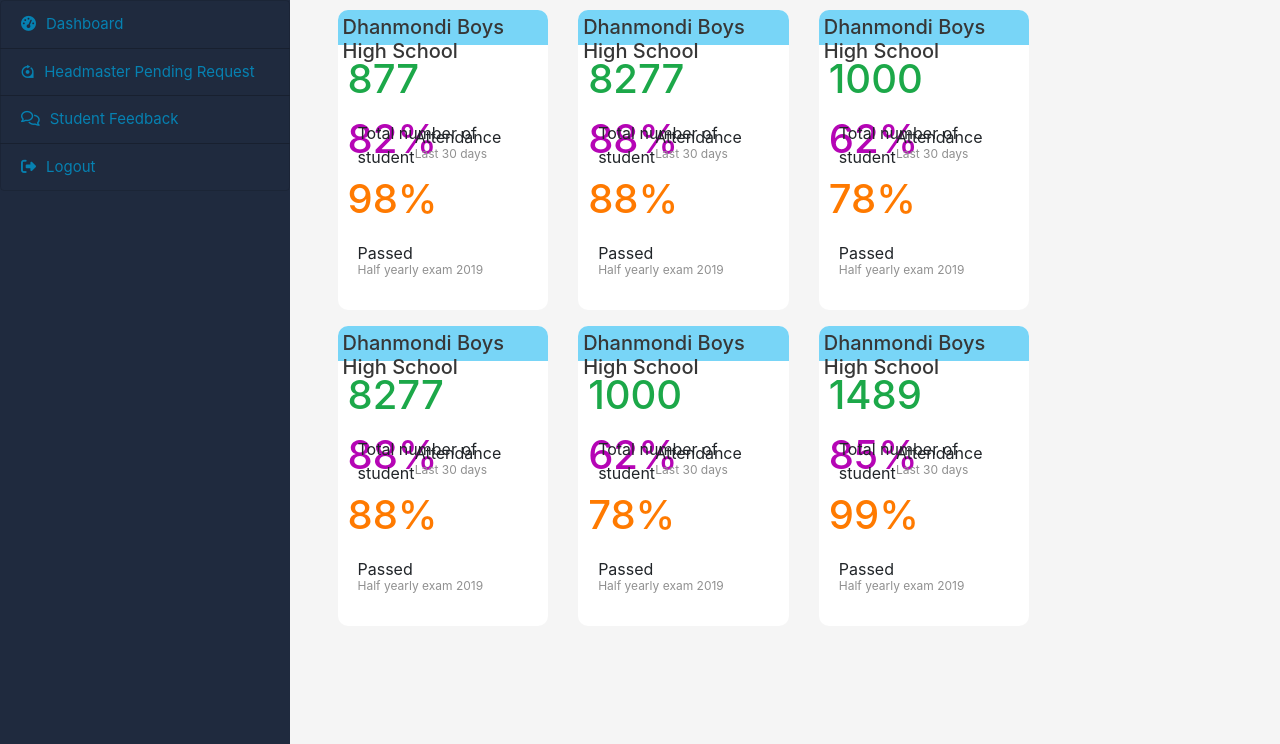
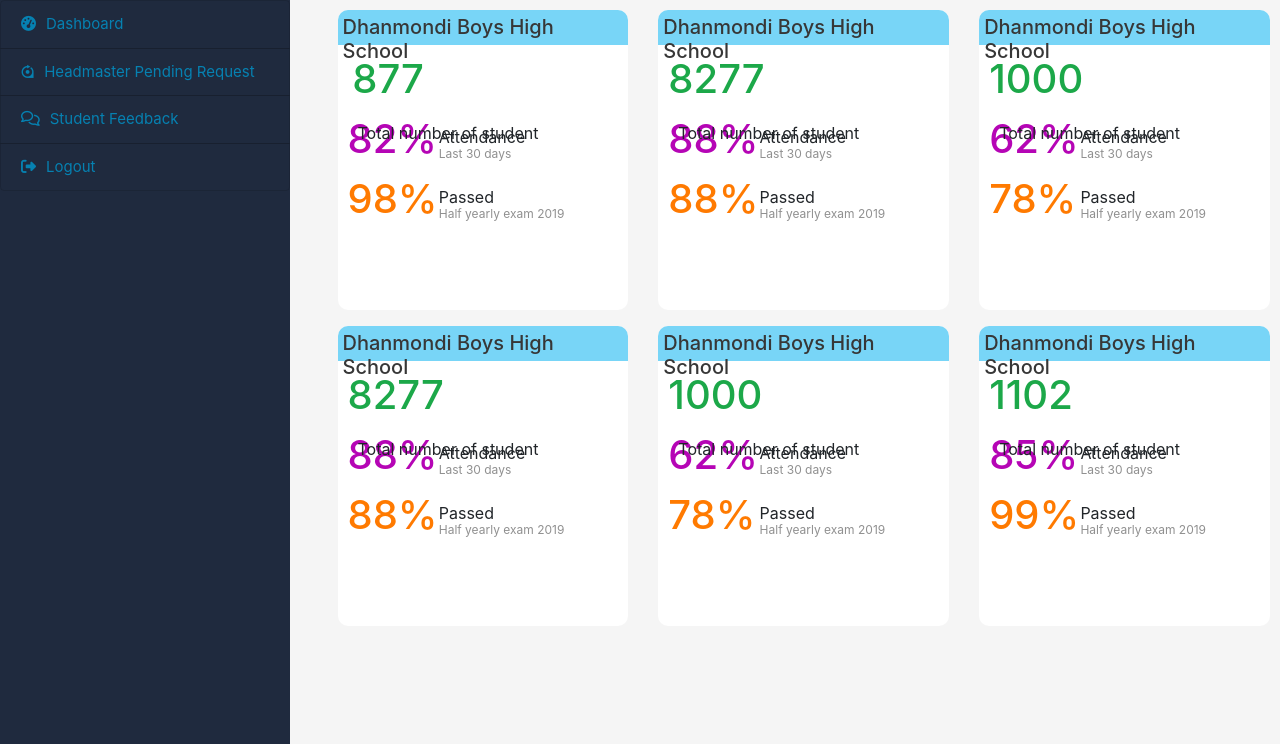
Before and after one commit to saifulshihab/csms, a Django app: template officer/templates/dashboard.html in a window 1280 px wide. Shown: the part 56-800 px from the top of the page. Run offline with Django 3.2, Linux system fonts and the light colour scheme; the template is opened without the code that fills it, so the values that code supplies are empty; some libraries are stand-ins or nearby versions.

Commit message:
change layout

```diff
--- a/officer/templates/dashboard.html
+++ b/officer/templates/dashboard.html
@@ -17,7 +17,7 @@
         <div class="col-9">
             <div class="" id="page_content">
                 <div class="row">
-                    <div class="col-3">
+                    <div class="col-4">
                         <div class="school">
                             <div class="school_name">
                                 <a href="school.html">
@@ -54,7 +54,7 @@
                             </div>
                         </div>
                     </div>
-                    <div class="col-3">
+                    <div class="col-4">
                         <div class="school">
                             <div class="school_name">
                                 <a href="#">
@@ -91,7 +91,7 @@
                             </div>
                         </div>
                     </div>
-                    <div class="col-3">
+                    <div class="col-4">
                         <div class="school">
                             <div class="school_name">
                                 <a href="#">
@@ -133,7 +133,7 @@
                 <div class="p-2"></div>
                 <div class="row">
 
-                    <div class="col-3">
+                    <div class="col-4">
                         <div class="school">
                             <div class="school_name">
                                 <a href="#">
@@ -170,7 +170,7 @@
                             </div>
                         </div>
                     </div>
-                    <div class="col-3">
+                    <div class="col-4">
                         <div class="school">
                             <div class="school_name">
                                 <a href="#">
@@ -207,7 +207,7 @@
                             </div>
                         </div>
                     </div>
-                    <div class="col-3">
+                    <div class="col-4">
                         <div class="school">
                             <div class="school_name">
                                 <a href="#">
@@ -217,7 +217,7 @@
                             <div class="school_info">
                                 <div class="info">
                                     <div class="number float-left">
-                                        <h1 style="color: #1ca849;">1489</h1>
+                                        <h1 style="color: #1ca849;">1102</h1>
                                     </div>
                                     <div class="text">
                                         <p>Total number of student</p>
```
